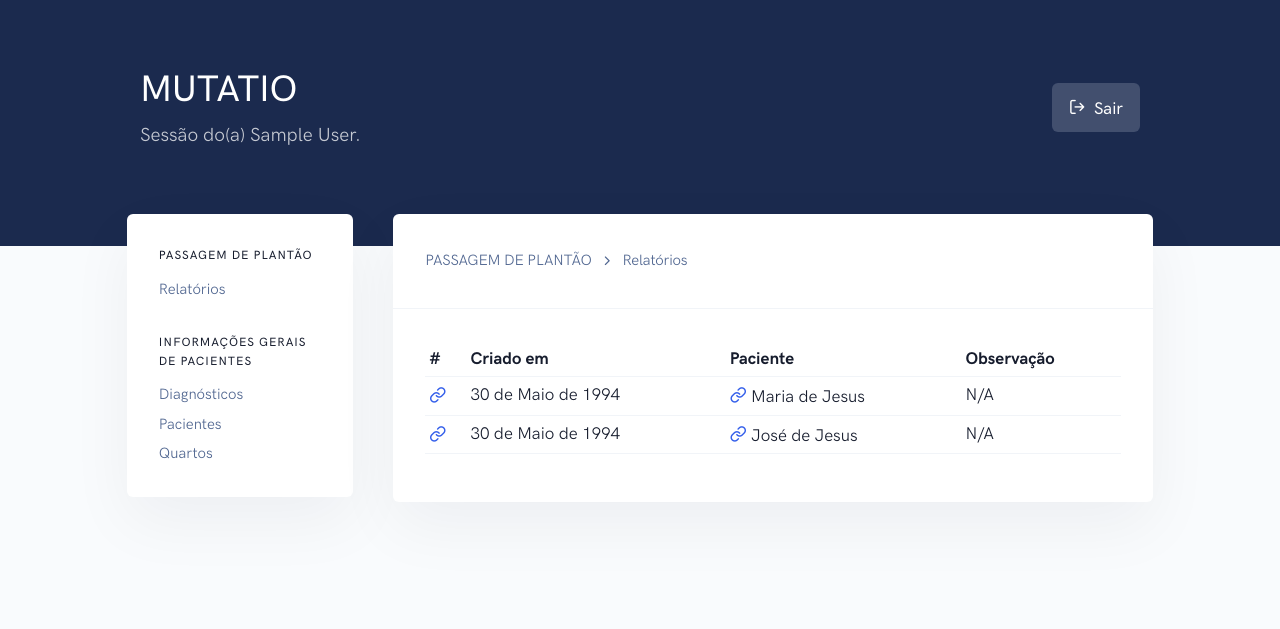
After one commit to assisthiago/mutatio, a Django app: page /reports/ in a window 1280 px wide. The commit adds this page. Shown: the top 629 px of the page. Run offline with Django 4.2, Linux system fonts and the light colour scheme; the visitor is signed in with stand-in values (Sample User, id 1); parts of the project's set-up code (start-up, migrations or seed data) failed here and were passed over; some web fonts are replaced.

Commit message:
Create the HTML

```diff
--- /dev/null
+++ b/app/core/templates/base.html
@@ -0,0 +1,149 @@
+{% load static %}
+<!doctype html>
+<html lang="en">
+
+<head>
+  <meta charset="utf-8">
+  <meta name="viewport" content="width=device-width, initial-scale=1">
+
+  <!-- Favicon -->
+  <link rel="shortcut icon" href="{% static '/favicon/favicon.ico' %}" type="image/x-icon">
+
+  <!-- Libs CSS -->
+  <link rel="stylesheet" href="{% static '/css/libs.bundle.css' %}">
+
+  <!-- Theme CSS -->
+  <link rel="stylesheet" href="{% static '/css/theme.bundle.css' %}">
+
+  <!-- Custom CSS -->
+  <link rel="stylesheet" href="{% static '/css/custom.css' %}">
+
+  <!-- Title -->
+  <title>Mutatio</title>
+</head>
+
+<body class="bg-light">
+
+  <!-- HEADER -->
+  <header class="bg-dark pt-9 pb-11 d-none d-md-block">
+    <div class="container-md">
+      <div class="row align-items-center">
+        <div class="col">
+
+          <!-- Heading -->
+          <h1 class="fw-bold text-white mb-2">
+            MUTATIO
+          </h1>
+
+          <!-- Text -->
+          <p class="fs-lg text-white text-opacity-75 mb-0">
+            Sessão do(a) {{ user.first_name }} {{ user.last_name }}.
+          </p>
+
+        </div>
+        <div class="col-auto">
+
+          <!-- Button -->
+          <a class="btn btn-sm bg-gray-300 bg-opacity-20 bg-opacity-25-hover text-white" href="{% url 'sign-out' %}">
+            <i class="fe fe-log-out me-1"></i>
+            Sair
+          </a>
+
+        </div>
+      </div> <!-- / .row -->
+    </div> <!-- / .container -->
+  </header>
+
+  <!-- MAIN -->
+  <main class="pb-8 pb-md-11 mt-md-n6">
+
+    {% if messages %}
+    {% for message in messages %}
+    <div id="message-alert"
+      class="alert alert-{% if message.tags == 'error' %}danger{% else %}{{ message.tags }}{% endif %}" role="alert">
+      <span>{{ message }}</span>
+      <button class="btn btn-xs" id="btn-close" onclick="closeAlert()">
+        <i class="fe fe-x"></i>
+      </button>
+    </div>
+    {% endfor %}
+    {% endif %}
+
+    <div class="container-fluid">
+      <div class="row justify-content-md-center">
+        <div class="col-10">
+          <div class="row">
+            <div class="col-12 col-md-3">
+
+              <!-- Sidebar -->
+              <div class="card card-bleed border-bottom border-bottom-md-0 shadow-light-lg">
+
+                <!-- Collapse -->
+                <div class="collapse d-md-block" id="sidenavCollapse">
+                  <div class="card-body">
+
+                    <!-- Heading -->
+                    <h6 class="fw-bold text-uppercase mb-3">
+                      Passagem de plantão
+                    </h6>
+
+                    <!-- List -->
+                    <ul class="card-list list text-gray-700 mb-6">
+                      <li class="list-item">
+                        <a class="list-link text-reset" href="{% url 'report' %}">
+                          Relatórios
+                        </a>
+                      </li>
+                    </ul>
+
+                    <!-- Heading -->
+                    <h6 class="fw-bold text-uppercase mb-3">
+                      Informações gerais de pacientes
+                    </h6>
+
+                    <!-- List -->
+                    <ul class="card-list list text-gray-700 mb-0">
+                      <li class="list-item">
+                        <a class="list-link text-reset" href="billing-plans-and-payment.html">
+                          Diagnósticos
+                        </a>
+                      </li>
+                      <li class="list-item">
+                        <a class="list-link text-reset" href="billing-users.html">
+                          Pacientes
+                        </a>
+                      </li>
+                      <li class="list-item">
+                        <a class="list-link text-reset" href="billing-users.html">
+                          Quartos
+                        </a>
+                      </li>
+                    </ul>
+
+                  </div>
+                </div>
+
+              </div>
+
+            </div>
+
+            <div class="col-12 col-md-9">
+
+              <!-- Content -->
+              {% block content %}{% endblock content %}
+
+            </div>
+          </div>
+        </div>
+      </div> <!-- / .row -->
+    </div> <!-- / .container -->
+  </main>
+
+  <!-- JAVASCRIPT -->
+  <!-- Theme JS -->
+  <script src="{% static '/js/theme.bundle.js' %}"></script>
+  <script src="{% static '/js/custom.js' %}"></script>
+
+</body>
+
+</html>
--- /dev/null
+++ b/app/core/templates/report.html
@@ -0,0 +1,65 @@
+{% extends "base.html" %}
+
+{% block content %}
+<div class="card card-bleed shadow-light-lg mb-6">
+    <div class="card-header">
+
+        <!-- Heading -->
+        <h4 class="mb-0">
+            <nav aria-label="breadcrumb">
+                <ol class="breadcrumb">
+                    <li class="breadcrumb-item active text-uppercase">Passagem de plantão</li>
+                    <li class="breadcrumb-item active" aria-current="page">Relatórios</li>
+                </ol>
+            </nav>
+        </h4>
+
+    </div>
+    <div class="card-body">
+
+        <div class="table-responsive">
+            <table class="table table-sm table-hover">
+                <thead>
+                    <tr>
+                        <th scope="col">#</th>
+                        <th scope="col">Criado em</th>
+                        <th scope="col">Paciente</th>
+                        <th scope="col">Observação</th>
+                    </tr>
+                </thead>
+                <tbody>
+                    <tr>
+                        <th scope="row">
+                            <a href="" target="_blank">
+                                <i class="fe fe-link"></i>
+                            </a>
+                        </th>
+                        <td>30 de Maio de 1994</td>
+                        <td>
+                            <a href="" target="_blank">
+                                <i class="fe fe-link"></i>
+                            </a> Maria de Jesus
+                        </td>
+                        <td>N/A</td>
+                    </tr>
+                    <tr>
+                        <th scope="row">
+                            <a href="" target="_blank">
+                                <i class="fe fe-link"></i>
+                            </a>
+                        </th>
+                        <td>30 de Maio de 1994</td>
+                        <td>
+                            <a href="" target="_blank">
+                                <i class="fe fe-link"></i>
+                            </a> José de Jesus
+                        </td>
+                        <td>N/A</td>
+                    </tr>
+                </tbody>
+            </table>
+        </div>
+
+    </div>
+</div>
+{% endblock content %}
--- a/app/core/templates/sign-in.html
+++ b/app/core/templates/sign-in.html
@@ -1,7 +1,7 @@
 {% load static %}
 
 <!doctype html>
-<html lang="en">
+<html lang="pt">
 
 <head>
   <meta charset="utf-8">
@@ -9,9 +9,6 @@
 
   <!-- Favicon -->
   <link rel="shortcut icon" href="{% static '/favicon/favicon.ico' %}" type="image/x-icon">
-
-  <!-- Map CSS -->
-  <link rel="stylesheet" href="https://api.mapbox.com/mapbox-gl-js/v0.53.0/mapbox-gl.css">
 
   <!-- Libs CSS -->
   <link rel="stylesheet" href="{% static '/css/libs.bundle.css' %}">
@@ -72,6 +69,7 @@
 
             <!-- Submit -->
             <button class="btn w-100 btn-primary" type="submit">
+              <i class="fe fe-log-in me-1"></i>
               Entrar
             </button>
 
--- a/app/core/views.py
+++ b/app/core/views.py
@@ -37,7 +37,7 @@ def signin(request):
             messages.error(request, "Verifique seus dados.")
             return render(request, "sign-in.html", {"form": form})
 
-        return redirect("index")
+        return redirect("report")
 
     return render(request, "sign-in.html", {"form": SignInForm()})
 
@@ -48,5 +48,5 @@ def signout(request):
 
 
 @login_required
-def index(request):
-    return render(request, "index.html")
+def report(request):
+    return render(request, "report.html")
--- a/app/urls.py
+++ b/app/urls.py
@@ -7,9 +7,9 @@ from django.views.generic.base import RedirectView
 import app.core.views
 
 urlpatterns = [
-    path("", app.core.views.index, name="index"),
-    path("sign-in", app.core.views.signin, name="sign-in"),
-    path("sign-out", app.core.views.signout, name="sign-out"),
+    path("reports/", app.core.views.report, name="report"),
+    path("sign-in/", app.core.views.signin, name="sign-in"),
+    path("sign-out/", app.core.views.signout, name="sign-out"),
     path("admin/", admin.site.urls),
     path("__debug__/", include("debug_toolbar.urls")),
 ] + static(settings.MEDIA_URL, document_root=settings.MEDIA_ROOT)
```
Also changed, not shown: app/core/templates/index.html (deleted, +0 -10 lines).
